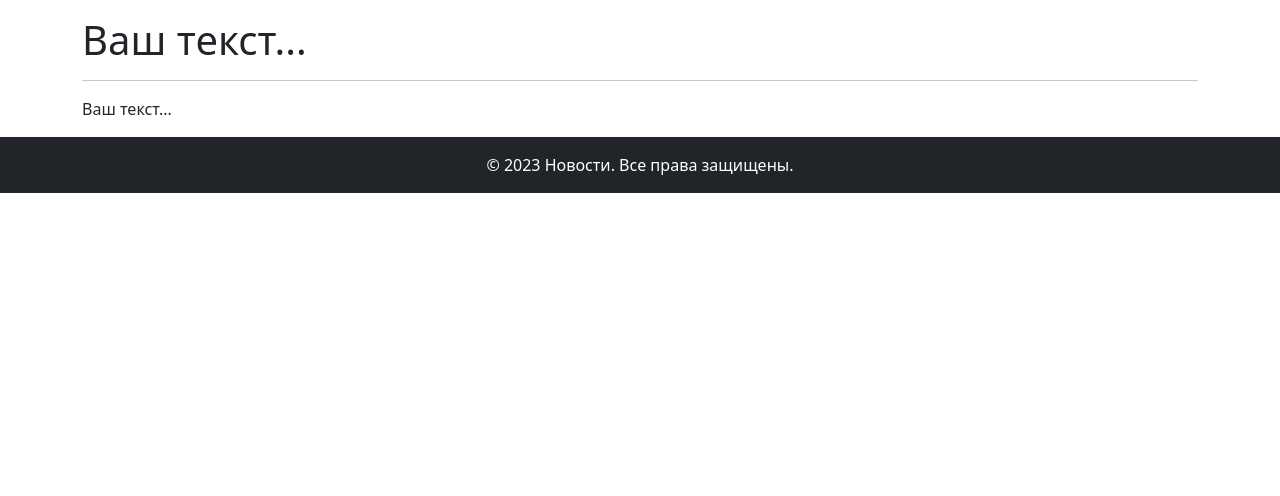
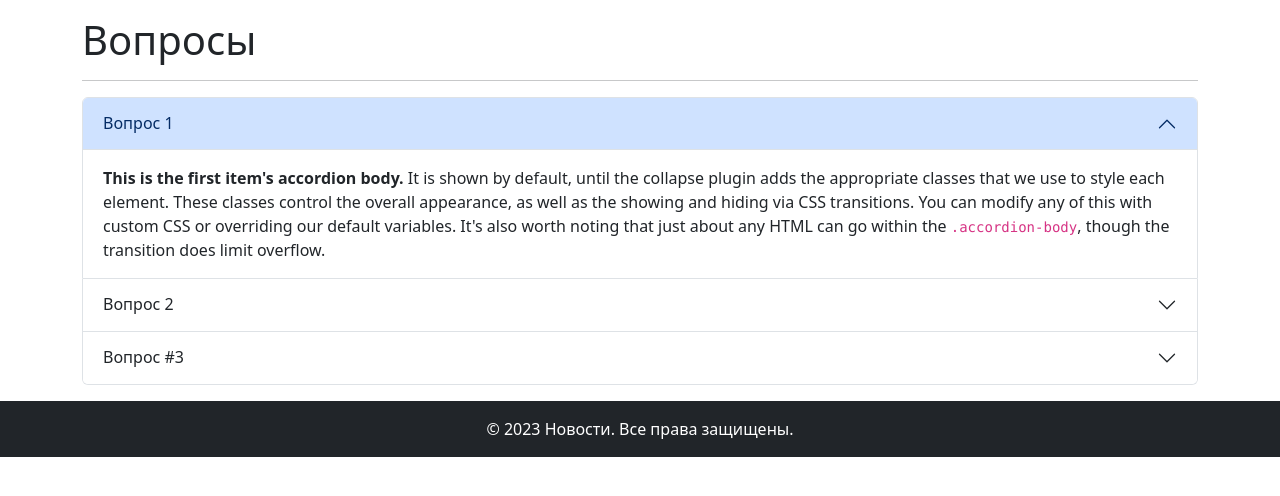
Before and after one commit to McKrei/Wildberry-Saver, a Flask app: page /help in a window 1280 px wide. Shown: the part 56-552 px from the top of the page. Run offline with Flask 2, Linux system fonts and the light colour scheme; some libraries are stand-ins or nearby versions.

Commit message:
Внес доработки

```diff
--- a/app/__init__.py
+++ b/app/__init__.py
@@ -9,3 +9,9 @@ db = SQLAlchemy(app)
 from . import models, views  # noqa
 
 db.create_all()
+
+
+from .crud import add_query_to_database, add_product_history_data
+
+add_query_to_database('test', 'test@test.test', 'test', 10)
+add_product_history_data(1, 'test', 10,models.Query.query.get(1))
--- a/app/forms.py
+++ b/app/forms.py
@@ -21,6 +21,7 @@ class NewQuery(FlaskForm):
         'Процент скидки',
         validators=[DataRequired(message="Поле не должно быть пустым")]
     )
+    submit = SubmitField('Добавить запрос')
 
 
 class EmailSearch(FlaskForm):
@@ -29,3 +30,4 @@ class EmailSearch(FlaskForm):
         validators=[DataRequired(message="Поле не должно быть пустым"),
                     Email(message='Введите email')]
     )
+    submit = SubmitField('Поиск')
--- a/app/templates/help.html
+++ b/app/templates/help.html
@@ -1,6 +1,43 @@
 {% extends "includes/base.html" %}
 {% block content %}
-  <h1>Ваш текст... </h1>
+  <h1>Вопросы </h1>
   <hr>
-  <p class="card-text">Ваш текст... </p>
+  <div class="accordion" id="accordionExample">
+    <div class="accordion-item">
+      <h2 class="accordion-header">
+        <button class="accordion-button" type="button" data-bs-toggle="collapse" data-bs-target="#collapseOne" aria-expanded="true" aria-controls="collapseOne">
+          Вопрос 1
+        </button>
+      </h2>
+      <div id="collapseOne" class="accordion-collapse collapse show" data-bs-parent="#accordionExample">
+        <div class="accordion-body">
+          <strong>This is the first item's accordion body.</strong> It is shown by default, until the collapse plugin adds the appropriate classes that we use to style each element. These classes control the overall appearance, as well as the showing and hiding via CSS transitions. You can modify any of this with custom CSS or overriding our default variables. It's also worth noting that just about any HTML can go within the <code>.accordion-body</code>, though the transition does limit overflow.
+        </div>
+      </div>
+    </div>
+    <div class="accordion-item">
+      <h2 class="accordion-header">
+        <button class="accordion-button collapsed" type="button" data-bs-toggle="collapse" data-bs-target="#collapseTwo" aria-expanded="false" aria-controls="collapseTwo">
+          Вопрос 2
+        </button>
+      </h2>
+      <div id="collapseTwo" class="accordion-collapse collapse" data-bs-parent="#accordionExample">
+        <div class="accordion-body">
+          <strong>This is the second item's accordion body.</strong> It is hidden by default, until the collapse plugin adds the appropriate classes that we use to style each element. These classes control the overall appearance, as well as the showing and hiding via CSS transitions. You can modify any of this with custom CSS or overriding our default variables. It's also worth noting that just about any HTML can go within the <code>.accordion-body</code>, though the transition does limit overflow.
+        </div>
+      </div>
+    </div>
+    <div class="accordion-item">
+      <h2 class="accordion-header">
+        <button class="accordion-button collapsed" type="button" data-bs-toggle="collapse" data-bs-target="#collapseThree" aria-expanded="false" aria-controls="collapseThree">
+          Вопрос #3
+        </button>
+      </h2>
+      <div id="collapseThree" class="accordion-collapse collapse" data-bs-parent="#accordionExample">
+        <div class="accordion-body">
+          <strong>This is the third item's accordion body.</strong> It is hidden by default, until the collapse plugin adds the appropriate classes that we use to style each element. These classes control the overall appearance, as well as the showing and hiding via CSS transitions. You can modify any of this with custom CSS or overriding our default variables. It's also worth noting that just about any HTML can go within the <code>.accordion-body</code>, though the transition does limit overflow.
+        </div>
+      </div>
+    </div>
+  </div>
 {% endblock content %}
--- a/app/views.py
+++ b/app/views.py
@@ -2,7 +2,7 @@ from flask import render_template, redirect, url_for
 
 from . import app, db
 from .forms import NewQuery, EmailSearch
-from .models import Query
+from .models import Query, User
 
 
 @app.route('/')
@@ -14,18 +14,24 @@ def index():
 @app.route('/history_search', methods=['GET', 'POST'])
 def history_search():
     form = EmailSearch()
-    # ToDo: сделать вывод истории запросов
-    queryes = []
+    queries = Query.query.all()
     if form.validate_on_submit():
         email = form.email.data
-        # ToDo: сделать вывод истории запросов по email
-        # queryes =
+        user = User.query.filter_by(email=email).first()
+        queries = user.queries
         form = EmailSearch()
-    return render_template('history_search.html',
-                            title='История запросов',
-                            form=form,
-                            queryes=queryes,
-                            )
+
+    queries = [{
+        'query_title': 'Кроссовки',
+        'discount': 22,
+        'created_at': '12-10-12',
+    }]
+    return render_template(
+        'history_search.html',
+        title='История запросов',
+        form=form,
+        queries=queries,
+    )
 
 @app.route('/notifications')
 def notifications_page():
@@ -43,8 +49,7 @@ def notifications_page():
 
 @app.route('/help')
 def help_page():
-    return render_template('help.html',
-                           title='Помощь')
+    return render_template('help.html', title='Помощь')
 
 
 @app.route('/add_query', methods=['GET', 'POST'])
@@ -59,6 +64,4 @@ def add_query():
         # db.session.add(query_obj)
         # db.session.commit()
         return redirect(url_for('history_search'))
-    return render_template('add_query.html',
-                            title='Новый запрос',
-                            form=form)
+    return render_template('add_query.html', title='Новый запрос', form=form)
--- a/app/parsing.py
+++ b/parsing.py
@@ -2,9 +2,9 @@ import grequests
 import time
 
 
-def search_right_product(search):
+def search_right_product(query):
     urls = [
-        f'https://search.wb.ru/exactmatch/ru/common/v4/search?appType=1&curr=rub&dest=-1281648&page={i}&query={search}&regions=80,64,38,4,115,83,33,68,70,69,30,86,75,40,1,66,48,110,31,22,71,114&resultset=catalog&sort=popular&spp=22&suppressSpellcheck=false'
+        f'https://search.wb.ru/exactmatch/ru/common/v4/search?appType=1&curr=rub&dest=-1281648&page={i}&query={query}&regions=80,64,38,4,115,83,33,68,70,69,30,86,75,40,1,66,48,110,31,22,71,114&resultset=catalog&sort=popular&spp=22&suppressSpellcheck=false'
         for i in range(1, 61)]
 
     rs = (grequests.get(u) for u in urls)
```
Also changed, not shown: app/crud.py (added, +46 -0 lines), app/models.py (+9 -9 lines), app/templates/history_search.html (+51 -4 lines), app/templates/index.html (+7 -3 lines).
